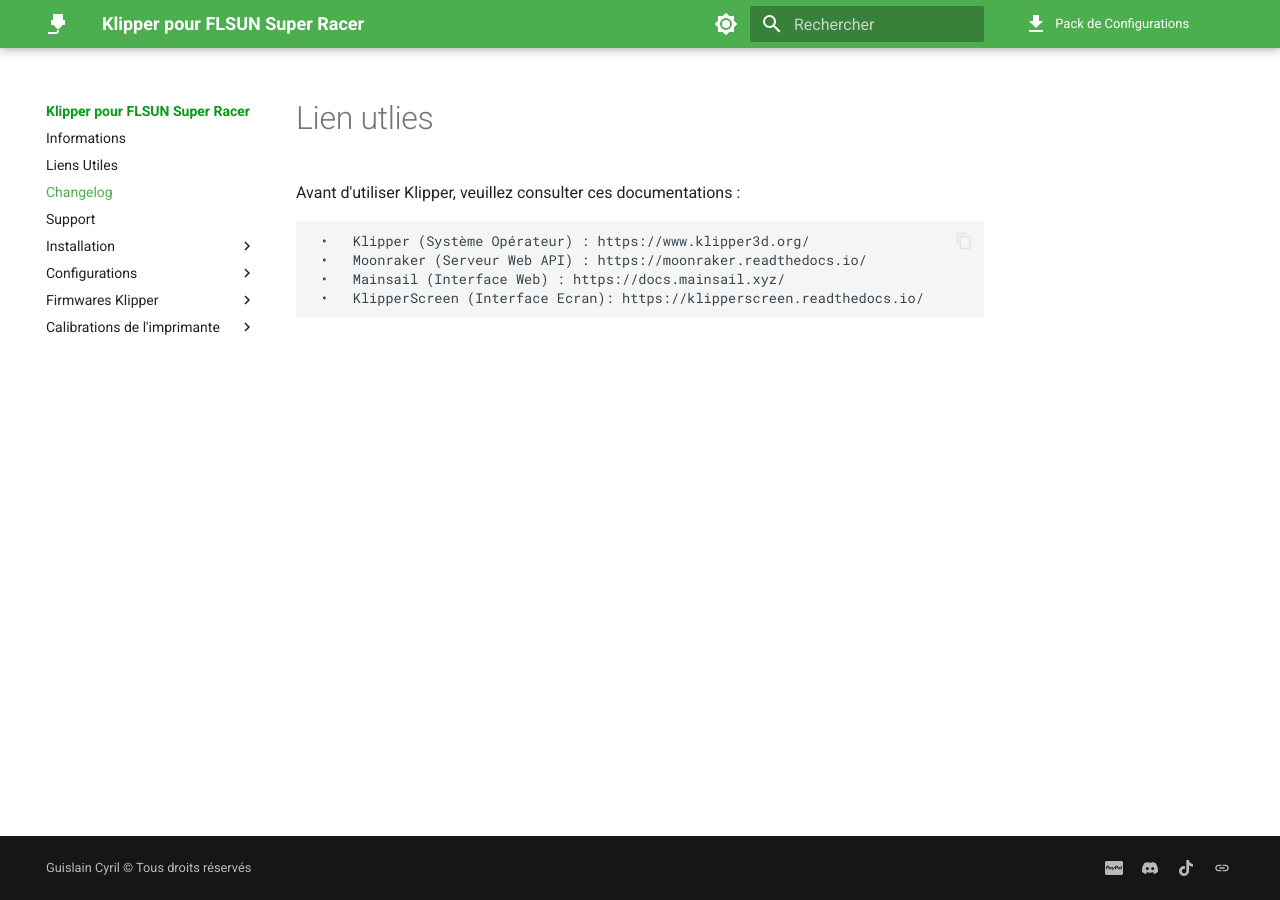
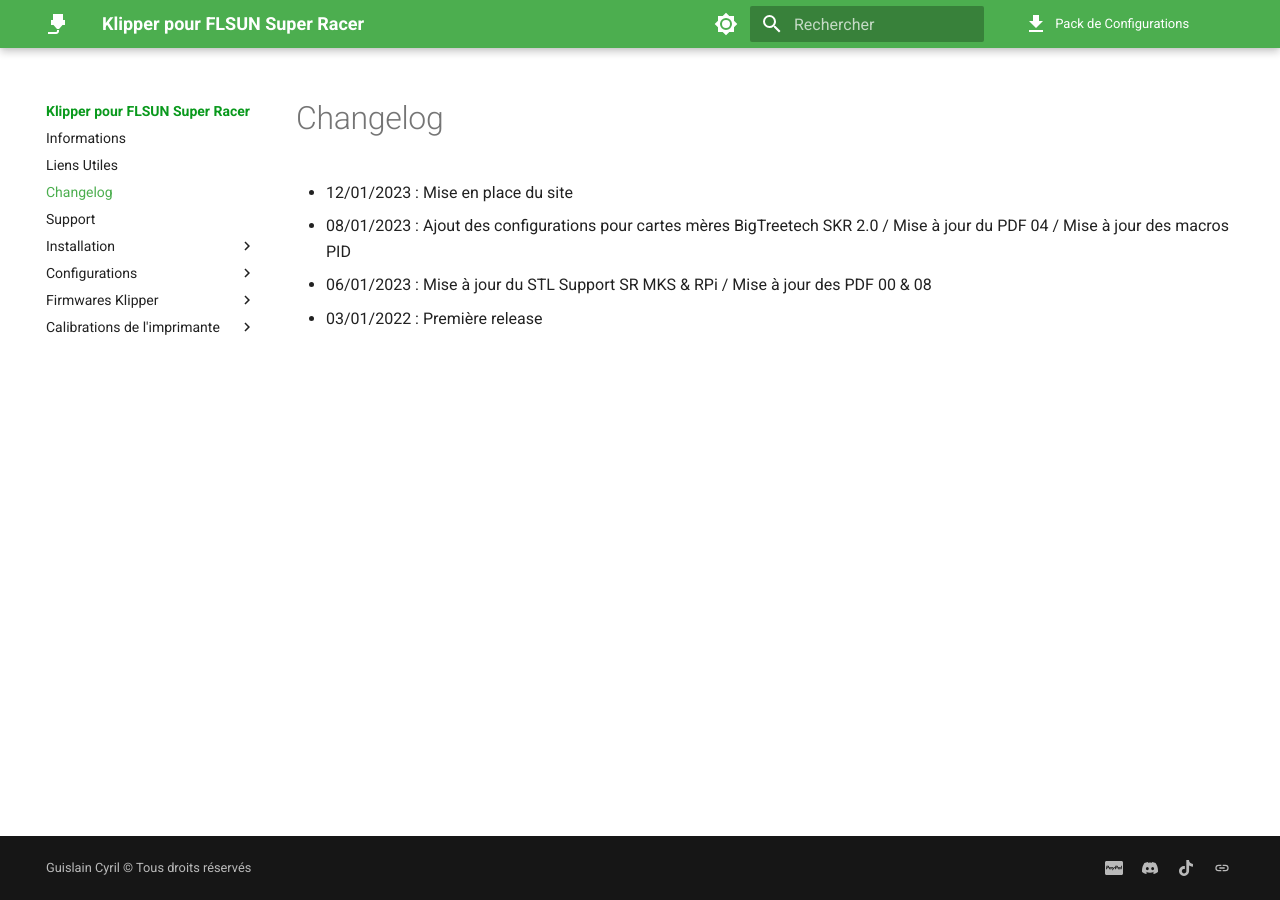
Before and after one commit to Guilouz/test, an MkDocs documentation site: the page built from docs/changelog.md, in a window 1280 px wide. Built offline with MkDocs 1.6.1 and Material for MkDocs 9.7.7, drawn with Linux system fonts in a browser that asks for light colours; comment, search, counter and statistics services are not loaded.

Commit message:
Update changelog.md

```diff
--- a/docs/changelog.md
+++ b/docs/changelog.md
@@ -1,8 +1,11 @@
-# Lien utlies
+---
+hide:
+  - toc
+---
 
-Avant d'utiliser Klipper, veuillez consulter ces documentations :
+# Changelog
 
-     •   Klipper (Système Opérateur) : https://www.klipper3d.org/
-     •   Moonraker (Serveur Web API) : https://moonraker.readthedocs.io/
-     •   Mainsail (Interface Web) : https://docs.mainsail.xyz/
-     •   KlipperScreen (Interface Ecran): https://klipperscreen.readthedocs.io/
+- 12/01/2023 : Mise en place du site
+- 08/01/2023 : Ajout des configurations pour cartes mères BigTreetech SKR 2.0 / Mise à jour du PDF 04 / Mise à jour des macros PID
+- 06/01/2023 : Mise à jour du STL Support SR MKS & RPi / Mise à jour des PDF 00 & 08
+- 03/01/2022 : Première release
```
